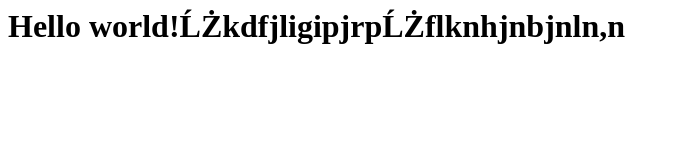
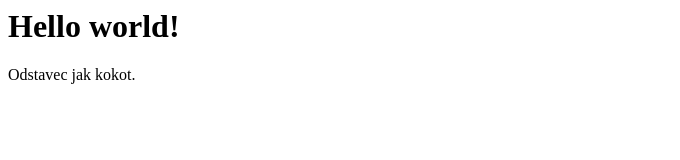
Before and after one commit to honza4791/ZASWI, a plain HTML site: page index.html in a window 1280 px wide. Shown: the whole page, without its empty margins (0-680 px from the left). Drawn offline with Linux system fonts and the light colour scheme.

Commit message:
odstavec

```diff
--- a/index.html
+++ b/index.html
@@ -6,6 +6,7 @@
   <title></title>
   </head>
   <body>
-  <h1>Hello world!ůkdfjligipjrpůflknhjnbjnln,n</h1>
+  <h1>Hello world!</h1>
+  <p>Odstavec jak kokot.</p>
   </body>
 </html>
```
